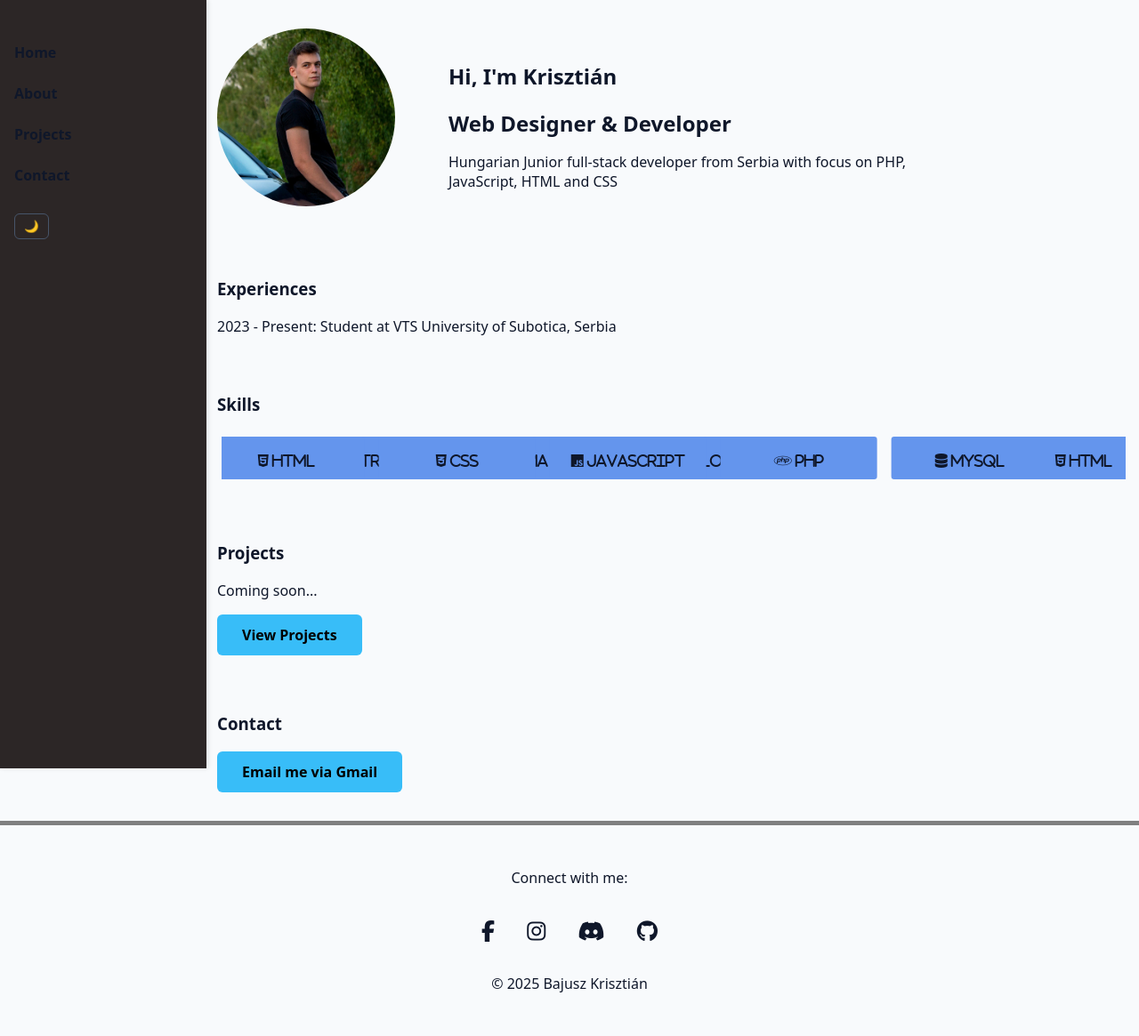
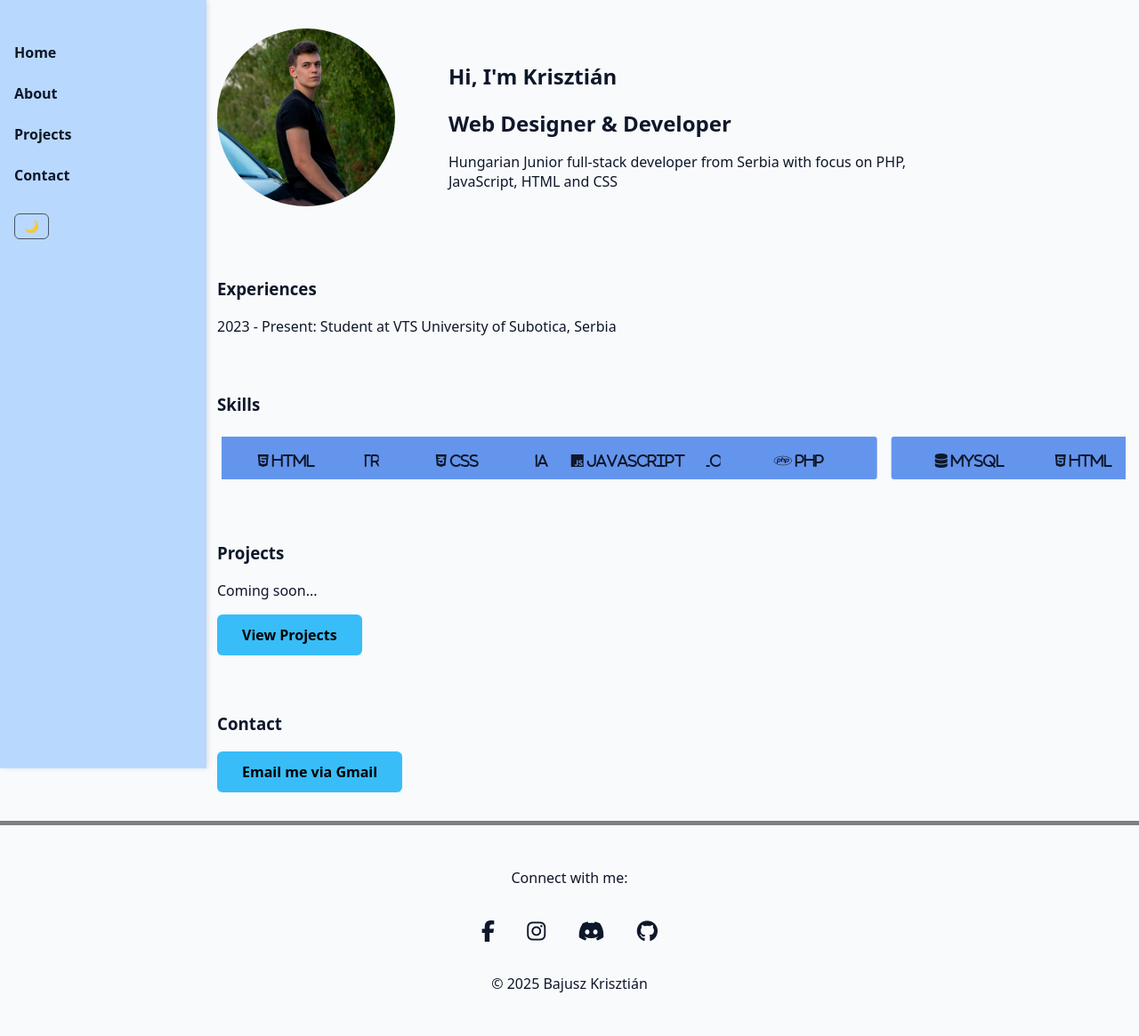
Before and after one commit to Fisztt/Portfolio, a PHP site: page / in a window 1280 px wide. Shown: the whole page at 89% size. Run offline with PHP 8.4, Linux system fonts and the light colour scheme.

Commit message:
White theme fix

```diff
--- a/assets/css/style.css
+++ b/assets/css/style.css
@@ -4,7 +4,7 @@
   --muted: #475569;
   --primary: #38bdf8;
   --card: #ffffff;
-  --sidebar-bg: rgb(44, 38, 38);
+  --sidebar-bg: #b8d9fd;
 }
 
 body.dark {
```
